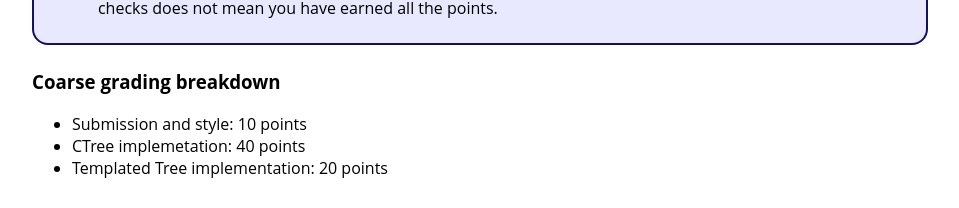
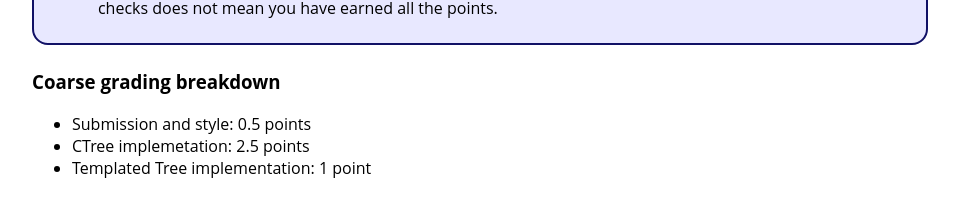
Before and after one commit to jhu-ip/cs220-f26, a Jekyll site: the page built from assign/hw7.md, in a window 1280 px wide and 900 px high, scrolled down 5915 px. Shown: the part 689-897 px from the top of the window, without its empty margins (160-1119 px from the left). Built offline with Jekyll 4.4.1, drawn with Linux system fonts in a browser that asks for light colours; some of the changed text lies outside the part shown.

Commit message:
updated points on hw7 handout

```diff
--- a/assign/hw7.md
+++ b/assign/hw7.md
@@ -251,6 +251,6 @@ checks does not mean you have earned all the points.</li>
 
 ### Coarse grading breakdown
 
-* Submission and style: 10 points
-* CTree implemetation: 40 points
-* Templated Tree implementation: 20 points
+* Submission and style: 0.5 points
+* CTree implemetation: 2.5 points
+* Templated Tree implementation: 1 point
```
Also changed, not shown: other parts of assign/hw7.md (+1 -1 lines).
